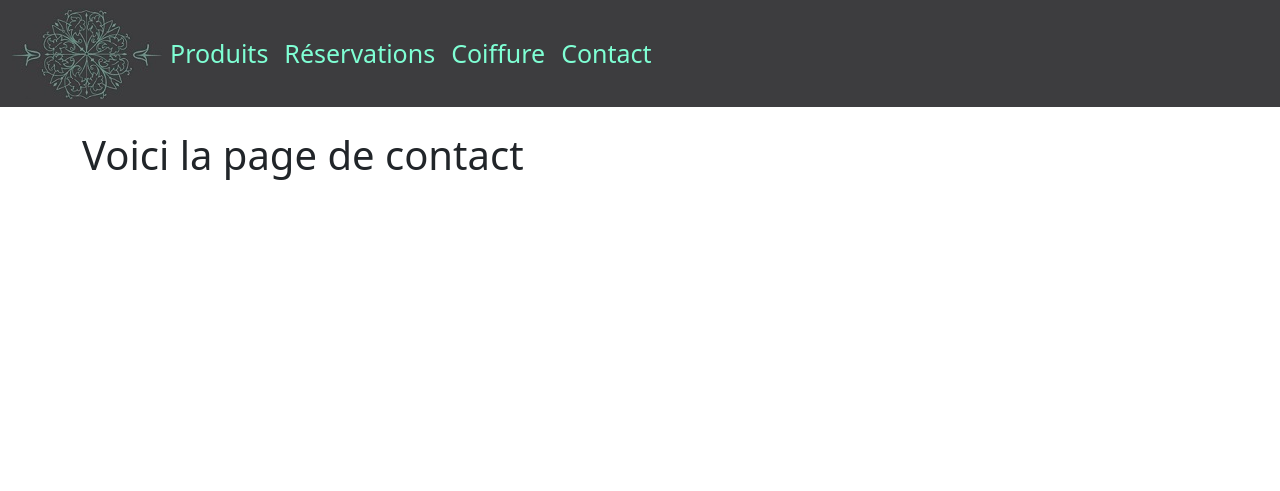
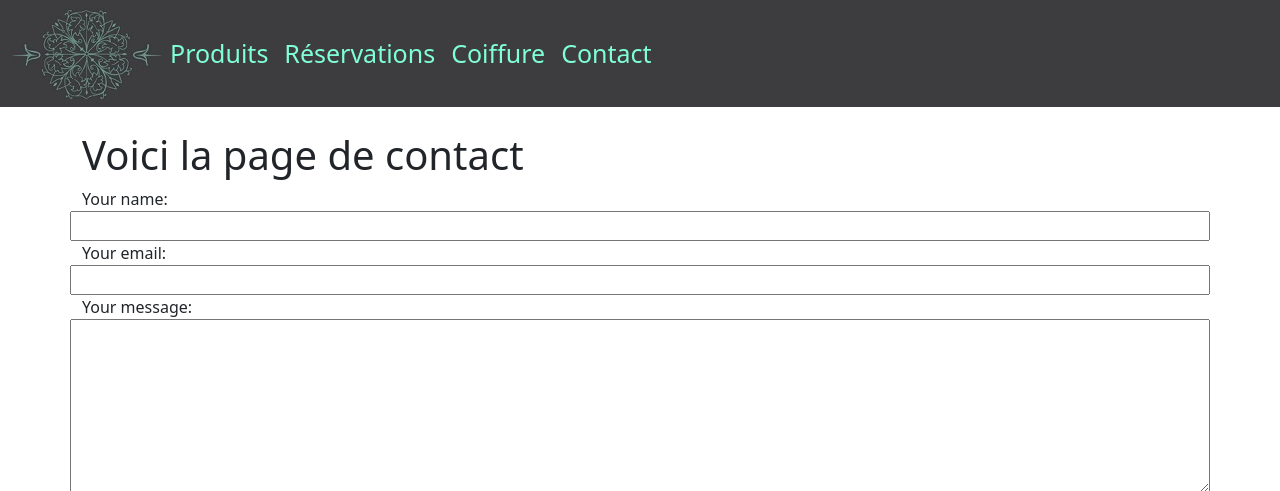
Before and after one commit to nikola-44/projet_mandat, a Django app: page /contact/ in a window 1280 px wide. Shown: the top 491 px of the page. Run offline with Django 3.2, Linux system fonts and the light colour scheme.

Commit message:
page contact

```diff
--- a/icc/templates/contact.html
+++ b/icc/templates/contact.html
@@ -10,6 +10,27 @@
 </head>
 <body>
   <h1>Voici la page de contact</h1>
+<div id="after_submit"></div>
+<form id="contact_form" action="#" method="POST" enctype="multipart/form-data">
+  <div class="row">
+    <label class="required" for="name">Your name:</label><br />
+    <input id="name" class="input" name="name" type="text" value="" size="30" /><br />
+    <span id="name_validation" class="error_message"></span>
+  </div>
+  <div class="row">
+    <label class="required" for="email">Your email:</label><br />
+    <input id="email" class="input" name="email" type="text" value="" size="30" /><br />
+    <span id="email_validation" class="error_message"></span>
+  </div>
+  <div class="row">
+    <label class="required" for="message">Your message:</label><br />
+    <textarea id="message" class="input" name="message" rows="7" cols="30"></textarea><br />
+    <span id="message_validation" class="error_message"></span>
+  </div>
+    <br>
+    <input id="submit_button" type="submit" value="Send email" />
+</form>
+</form>
 </body>
 </html>
 
```
Also changed, not shown: icc/static/css/style.css (line endings or trailing spaces).
